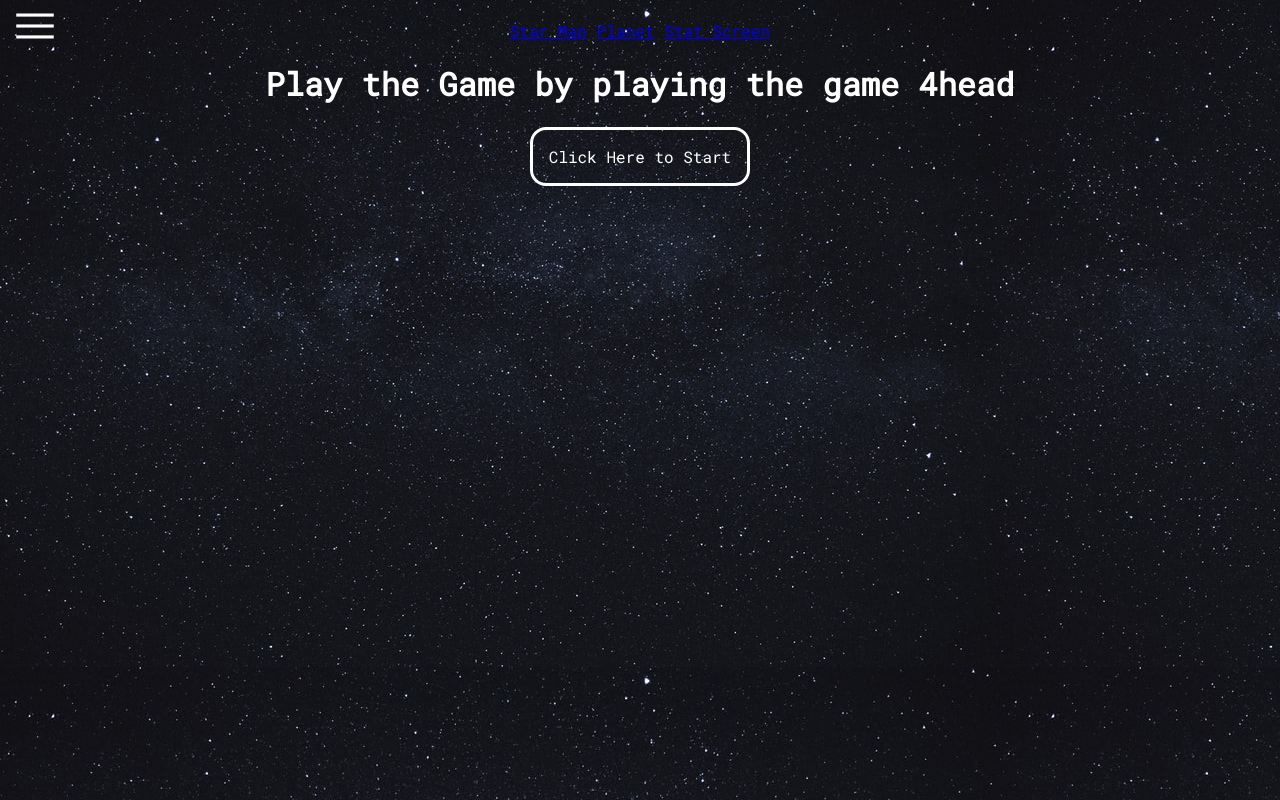
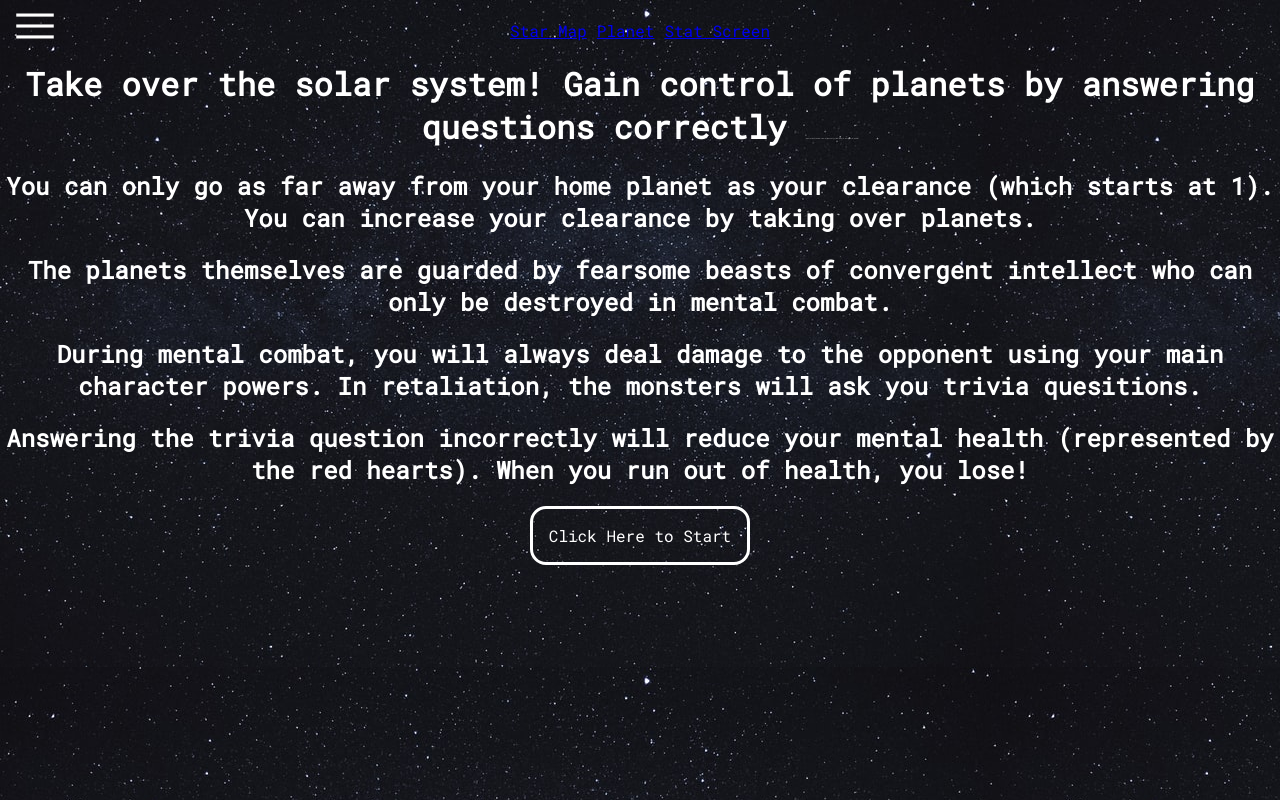
Before and after one commit to tcloma/Cosmo-Quizzer-FIS, a React (Create React App) app: page / in a window 1280 px wide. Built offline with nearby package versions, Linux system fonts and the light colour scheme.

Commit message:
updated instructions

```diff
--- a/src/Components/Instructions.js
+++ b/src/Components/Instructions.js
@@ -8,7 +8,11 @@ const Instructions = () => {
 
     return (
         <div>
-            <h1>Play the Game by playing the game 4head</h1>
+            <h1>Take over the solar system! Gain control of planets by answering questions correctly <span style={{fontSize:"1px"}}>unless its about micheal's main in which case you must answer as incorrectly as possible</span></h1>
+            <h2>You can only go as far away from your home planet as your clearance (which starts at 1). You can increase your clearance by taking over planets.</h2>
+            <h2>The planets themselves are guarded by fearsome beasts of convergent intellect who can only be destroyed in mental combat.</h2>
+            <h2>During mental combat, you will always deal damage to the opponent using your main character powers. In retaliation, the monsters will ask you trivia quesitions.</h2>
+            <h2>Answering the trivia question incorrectly will reduce your mental health (represented by the red hearts). When you run out of health, you lose!</h2>
             <div style={{ display: "flex", justifyContent: "center"}}>{ready ? <Navigate to="/Map" /> : <button style={{maxWidth:"30vh"}} onClick={() => setReady(true)}>Click Here to Start</button>}</div>
         </div>
     )
```
